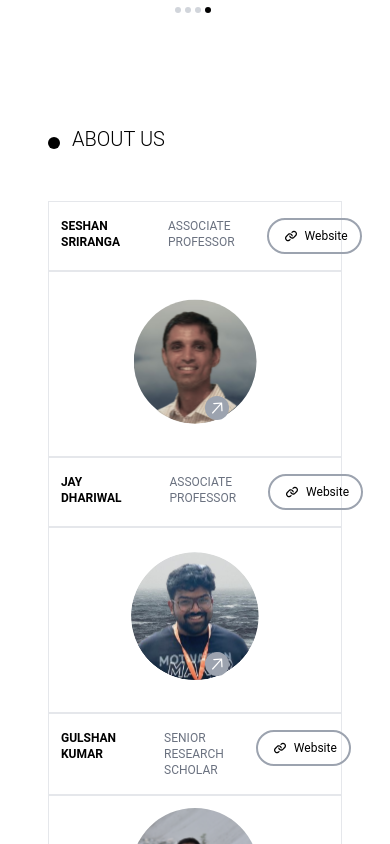
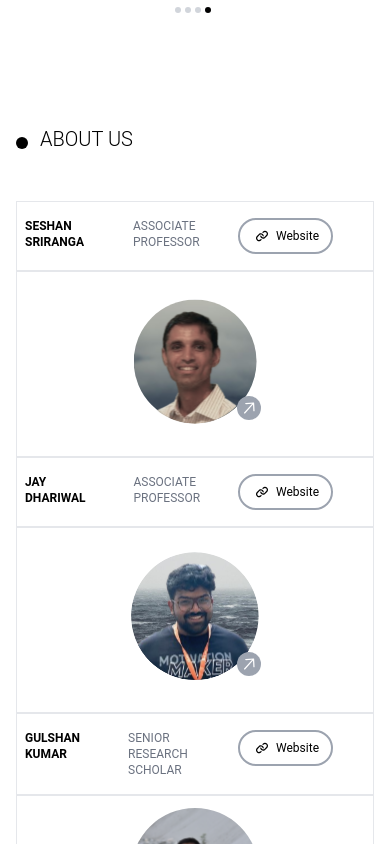
Before and after one commit to AnubhavPurohit691/vyomanjs, a Next.js app: page / in a window 390 px wide. Shown: the part 3320-4164 px from the top of the page. Built offline with nearby package versions, Linux system fonts and the light colour scheme.

Commit message:
profile card fix mobile

```diff
--- a/src/app/components/ProfileCard.jsx
+++ b/src/app/components/ProfileCard.jsx
@@ -53,8 +53,8 @@ const ProfileCard = ({ name, position, link, src }) => {
   return (
     <div className="flex h-64 mb-0 flex-col justify-between border-[1px] border-gray-200 md:h-80 lg:h-72 xl:h-[400px]">
       {/* Name and Position */}
-      <div className="flex justify-around gap-8 border-b-2 border-gray-200 p-4 pr-2 pl-2 sm:gap-3 sm:pl-5 md:gap-8 md:pl-6 lg:justify-around lg:gap-4 lg:pl-4 xl:gap-8 2xl:gap-20 2xl:pl-12">
-        <h2 className="text-xs pl-1 md:pl-0 font-bold lg:text-sm xl:text-base xl:w-20">
+      <div className="flex justify-around gap-8 border-b-2 border-gray-200 p-4 pr-0 pl-0 sm:gap-3 sm:pl-5 md:gap-8 md:pl-6 lg:justify-around lg:gap-4 lg:pl-4 xl:gap-8 2xl:gap-20 2xl:pl-12">
+        <h2 className="text-xs pl-2 md:pl-0 font-bold lg:text-sm xl:text-base xl:w-20">
           {name.toUpperCase()}
         </h2>
         <p className="ml-4 text-xs text-gray-500 sm:ml-0 lg:text-sm xl:text-base">
@@ -96,7 +96,7 @@ const ProfileCardList = () => {
   const [data] = useState(Profilecarddata);
 
   return (
-    <div className="container mx-auto  mt-[3rem] px-4 pl-12 pr-12 sm:mt-[10rem] sm:pl-24 sm:pr-20 md:pl-20 md:mt-[12rem] lg:ml-0 lg:mt-20 lg:pl-20 lg:pr-16 xl:mt-40 xl:pl-60 xl:pr-0 2xl:mt-0 2xl:pl-12 2xl:pt-0">
+    <div className="container mx-auto  mt-[3rem] px-4  sm:mt-[10rem] sm:pl-24 sm:pr-20 md:pl-20 md:mt-[12rem] lg:ml-0 lg:mt-20 lg:pl-20 lg:pr-16 xl:mt-40 xl:pl-60 xl:pr-0 2xl:mt-0 2xl:pl-12 2xl:pt-0">
       <div className="mb-5  flex gap-3 md:gap-7">
         <div className="mt-3 h-3 w-3 md:h-6 md:w-6 rounded-full bg-black"></div>
         <div className="text-xl font-light hover:underline md:text-4xl lg:text-3xl xl:pt-1 xl:text-4xl">
```
